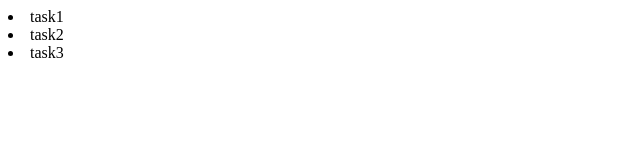
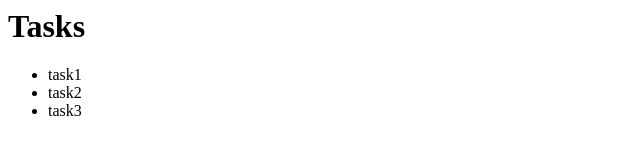
Before and after one commit to suakig/BackboneJs, a plain HTML site: page ToDo/index.html in a window 1280 px wide. Shown: the whole page, without its empty margins (0-640 px from the left). Drawn offline with Linux system fonts and the light colour scheme.

Commit message:
14 tasksのViewを作っていこう

```diff
--- a/ToDo/index.html
+++ b/ToDo/index.html
@@ -6,11 +6,14 @@
 </head>
 <body>
 
-    <div id = tasks></div>
+    <h1>Tasks</h1>
+    <div id="tasks">
+    </div>
 
-    <script type="text/template" id="task-template">
-        <%- title %>
+    <script type='text/template' id="task-template">
+        <%- title%>
     </script>
+
     <script src="js/underscore.js"></script>
     <script src="js/jquery.js"></script>
     <script src="js/backbone.js"></script>
--- a/ToDo/js/app.js
+++ b/ToDo/js/app.js
@@ -1,17 +1,12 @@
 (function() {
-
-//Model
 
 var Task = Backbone.Model.extend({
     defaults: {
-        title: "do something!",
+        title: 'do something',
         completed: false
-    },
+    }
 });
-
-var task = new Task();
-
-//View
+var Tasks = Backbone.Collection.extend({ model: Task});
 
 var TaskView = Backbone.View.extend({
     tagName: 'li',
@@ -22,20 +17,13 @@ var TaskView = Backbone.View.extend({
         return this;
     }
 });
-
-//Collection
-
-var Tasks = Backbone.Collection.extend({
-    model: Task
-})
-
 var TasksView = Backbone.View.extend({
-    tagname: 'ul',
+    tagName: 'ul',
     render: function() {
         this.collection.each(function(task) {
             var taskView = new TaskView({model: task});
             this.$el.append(taskView.render().el);
-        }, this);
+            }, this);
         return this;
     }
 });
@@ -46,15 +34,14 @@ var tasks = new Tasks([
         completed: true
     },
     {
-        title: 'task2'
+        title: 'task2',
     },
     {
-        title: 'task3'
+        title: 'task3',
     },
-])
+]);
 
-//console.log(tasks.toJSON())
 var tasksView = new TasksView({collection: tasks});
-$('#tasks').html(tasksView.render().el)
+$('#tasks').html(tasksView.render().el);
 
 })();
```
